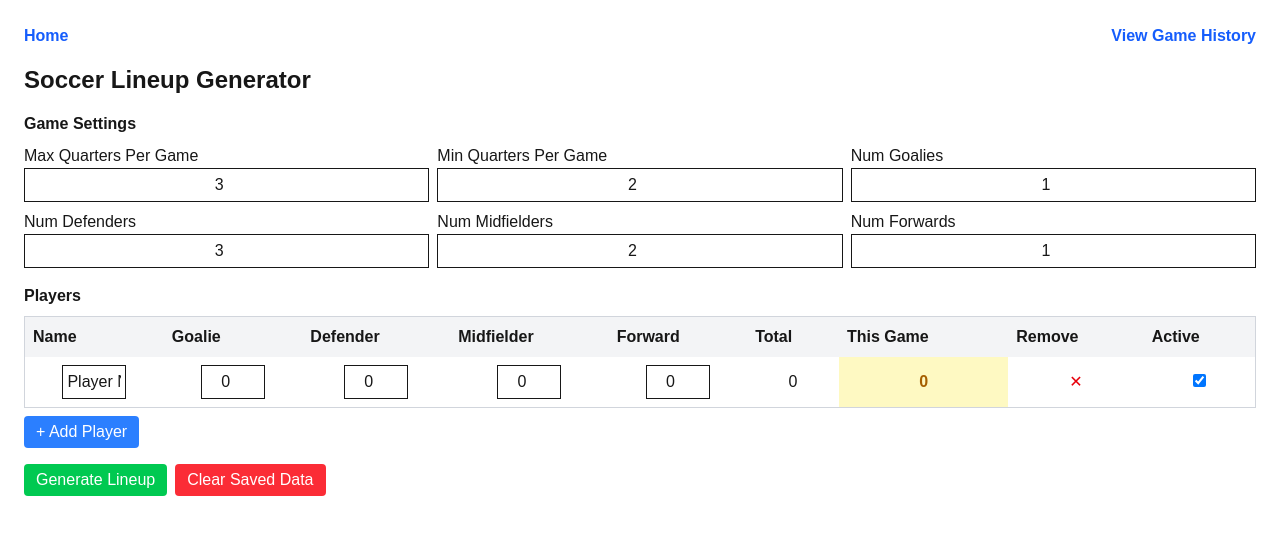
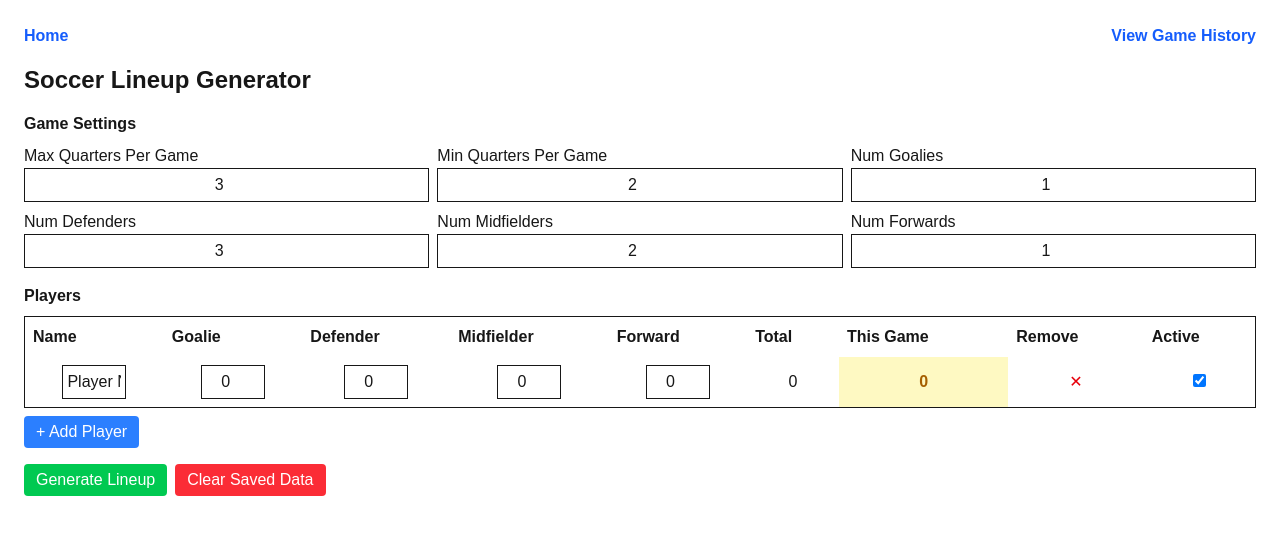
Before and after one commit to AbelAguilarAguirre/GamePlanGenerator, a Next.js app: page / in a window 1280 px wide. Shown: the top 534 px of the page. Built offline with nearby package versions, Linux system fonts and the light colour scheme.

Commit message:
fixed color issues

```diff
--- a/src/app/page.tsx
+++ b/src/app/page.tsx
@@ -266,9 +266,9 @@ export default function SoccerLineupGenerator() {
             <div className="space-y-2">
                 <h2 className="font-semibold">Players</h2>
                 <div className="overflow-x-auto">
-                    <table className="w-full text-left border border-gray-300">
+                    <table className="w-full text-left border">
                         <thead>
-                            <tr className="bg-gray-100">
+                            <tr>
                                 <th className="p-2 text-sm sm:text-base">
                                     Name
                                 </th>
```
